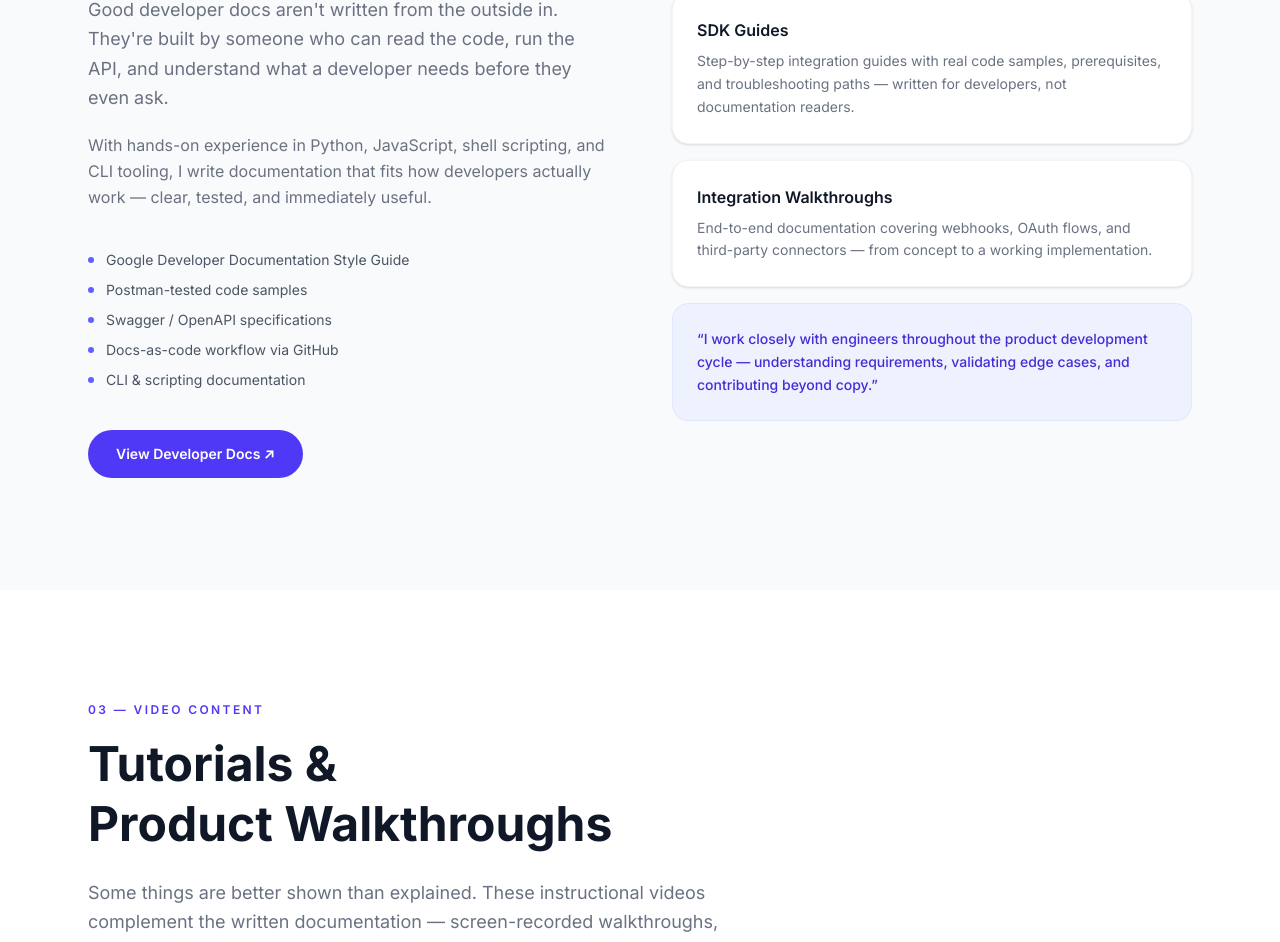
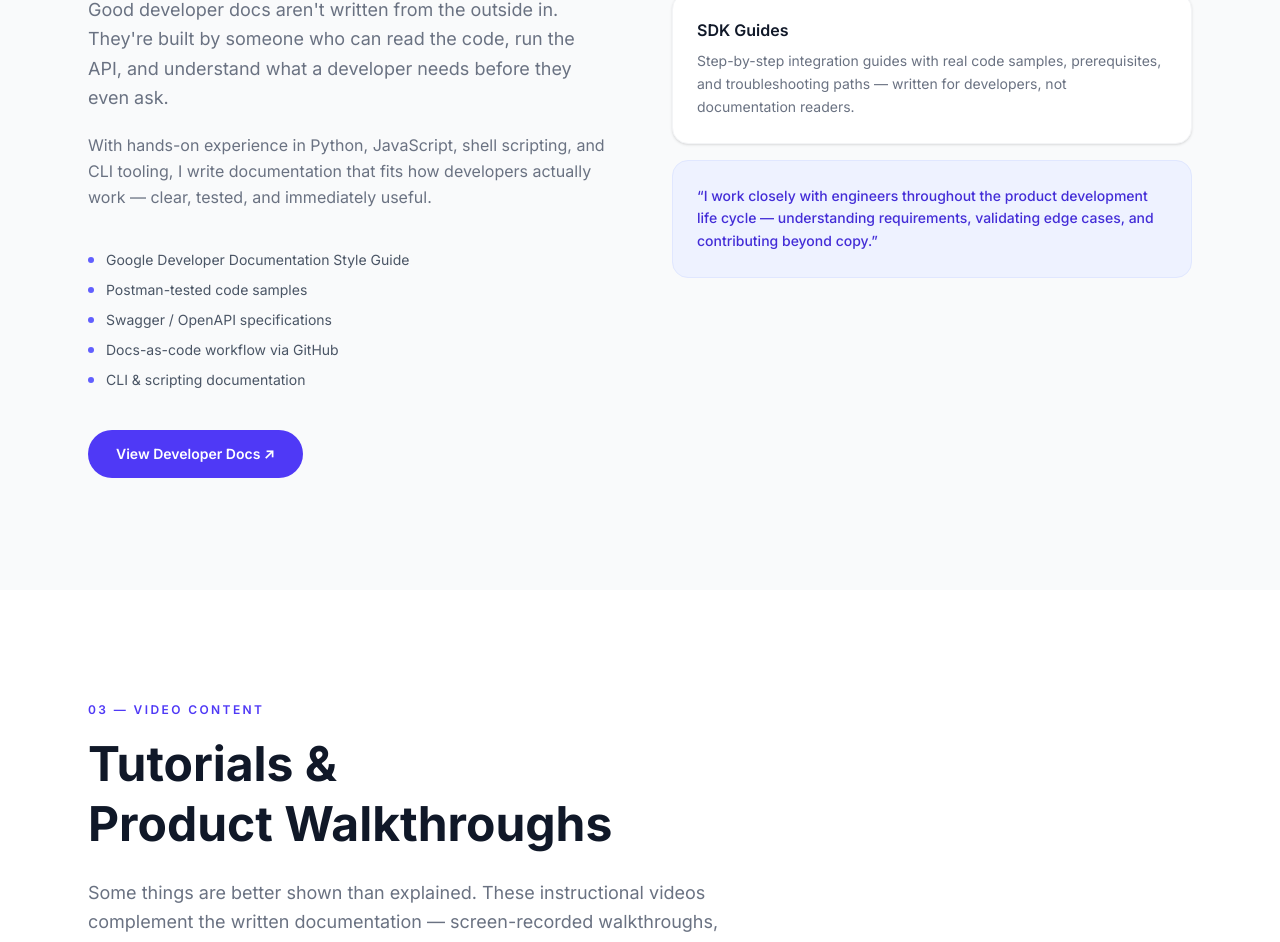
Before and after one commit to Shwe1011/writesbyshwe, a Next.js app: page / in a window 1280 px wide. Shown: the part 2415-3357 px from the top of the page. Built offline with nearby package versions, Linux system fonts and the light colour scheme.

Commit message:
Update DeveloperDocsSection.tsx

```diff
--- a/components/DeveloperDocsSection.tsx
+++ b/components/DeveloperDocsSection.tsx
@@ -6,10 +6,6 @@ const cards = [
   {
     title: "SDK Guides",
     desc: "Step-by-step integration guides with real code samples, prerequisites, and troubleshooting paths — written for developers, not documentation readers.",
-  },
-  {
-    title: "Integration Walkthroughs",
-    desc: "End-to-end documentation covering webhooks, OAuth flows, and third-party connectors — from concept to a working implementation.",
   },
 ];
 
@@ -72,7 +68,7 @@ export default function DeveloperDocsSection() {
 
             <div className="bg-indigo-50 border border-indigo-100 rounded-2xl p-6">
               <p className="text-indigo-700 text-sm leading-relaxed font-medium">
-                &ldquo;I work closely with engineers throughout the product development cycle — understanding requirements, validating edge cases, and contributing beyond copy.&rdquo;
+                &ldquo;I work closely with engineers throughout the product development life cycle — understanding requirements, validating edge cases, and contributing beyond copy.&rdquo;
               </p>
             </div>
           </div>
```
